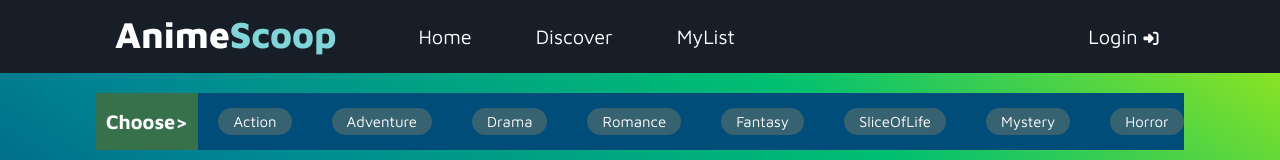
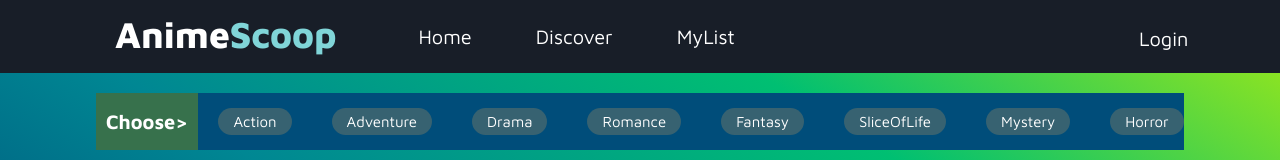
Before and after one commit to VeeralTiwari/Anime-Recommendation-Deployment, a plain HTML site: page front-end/discover.html in a window 1280 px wide. Shown: the top 160 px of the page. Drawn offline with Linux system fonts and the light colour scheme; no server answers.

Commit message:
Update discover.html

```diff
--- a/front-end/discover.html
+++ b/front-end/discover.html
@@ -15,7 +15,7 @@
                 <li><a href="index.html">Home</a></li>
                 <li><a href="discover.html">Discover</a></li>
                 <li><a href="myList.html">MyList</a></li>
-                <li class="login-tab"><a href="login.html">Login <i class="fa-solid fa-right-to-bracket"></i></a></li>
+                <li><a href="login.html" class="login-tab">Login </a></li>
             </ul>
         </nav>
         <div class="band">
```
